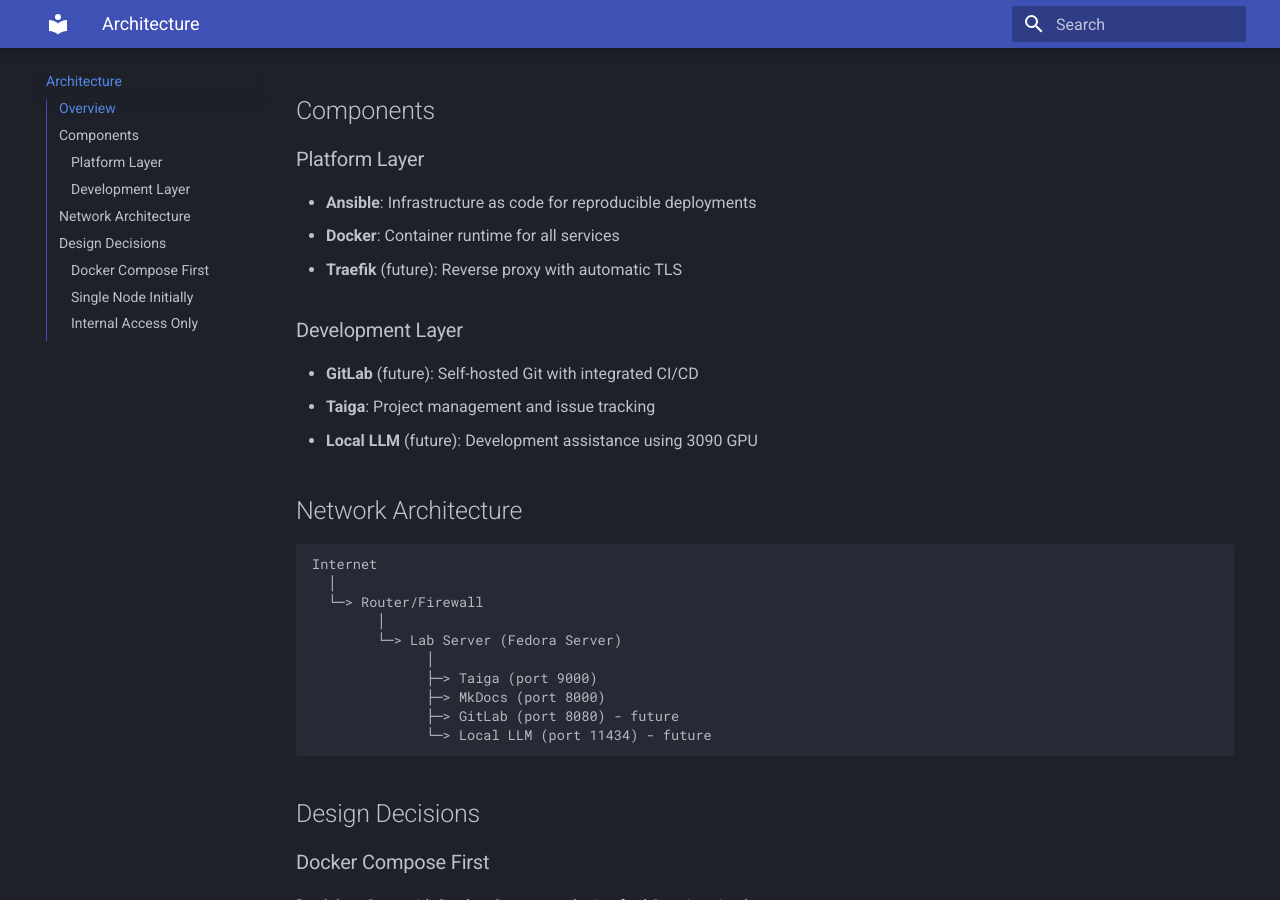
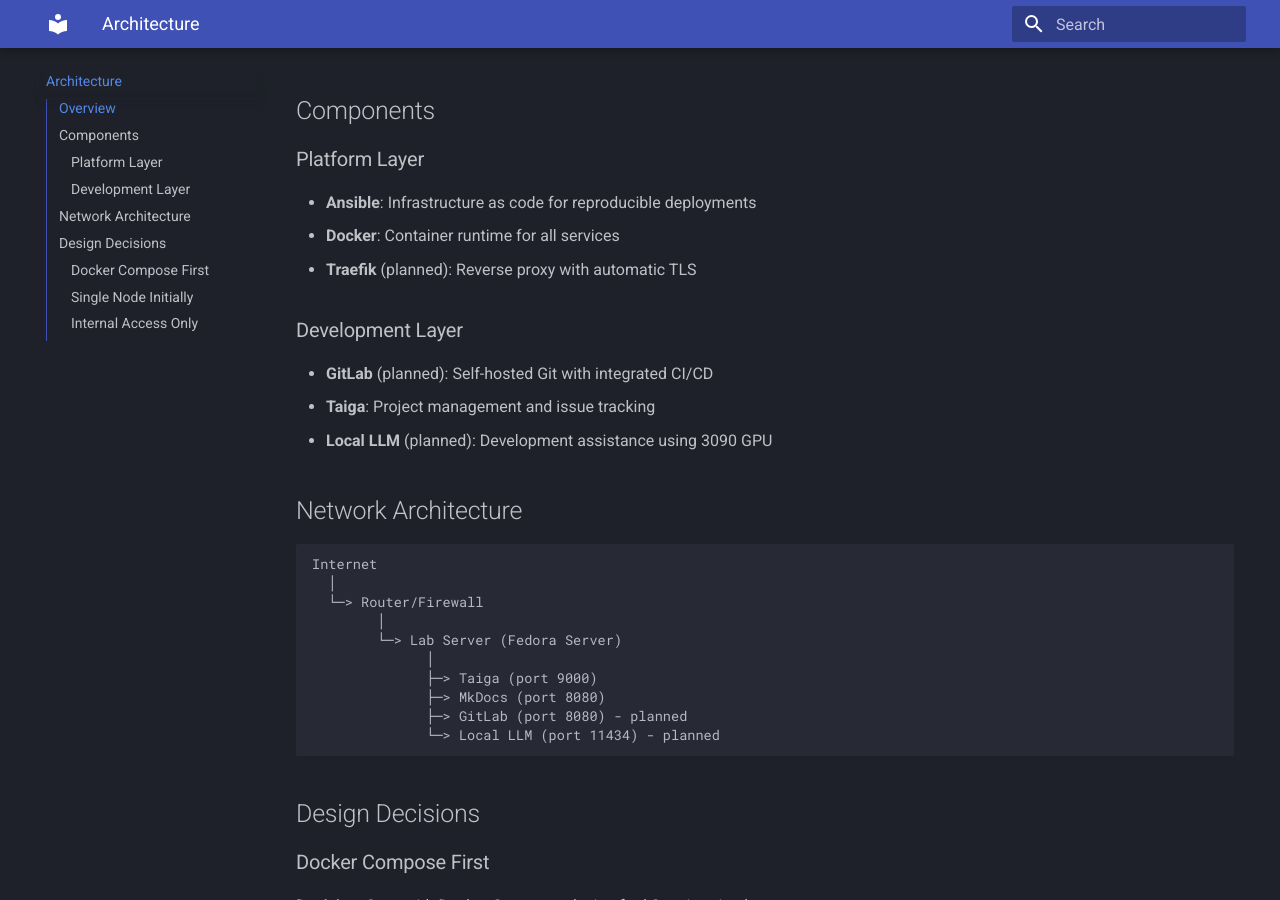
Before and after one commit to bmcivor/vertex-studio, an MkDocs documentation site: the page built from docs/architecture.md, in a window 1280 px wide and 900 px high, scrolled down 277 px. Built offline with MkDocs 1.6.1 and Material for MkDocs 9.7.7, drawn with Linux system fonts in a browser that asks for light colours.

Commit message:
feat: update architecture documentation

````diff
--- a/docs/architecture.md
+++ b/docs/architecture.md
@@ -10,13 +10,13 @@ Vertex Studio is a self-hosted development platform designed to provide a comple
 
 - **Ansible**: Infrastructure as code for reproducible deployments
 - **Docker**: Container runtime for all services
-- **Traefik** (future): Reverse proxy with automatic TLS
+- **Traefik** (planned): Reverse proxy with automatic TLS
 
 ### Development Layer
 
-- **GitLab** (future): Self-hosted Git with integrated CI/CD
+- **GitLab** (planned): Self-hosted Git with integrated CI/CD
 - **Taiga**: Project management and issue tracking
-- **Local LLM** (future): Development assistance using 3090 GPU
+- **Local LLM** (planned): Development assistance using 3090 GPU
 
 ## Network Architecture
 
@@ -28,9 +28,9 @@ Internet
         └─> Lab Server (Fedora Server)
               │
               ├─> Taiga (port 9000)
-              ├─> MkDocs (port 8000)
-              ├─> GitLab (port 8080) - future
-              └─> Local LLM (port 11434) - future
+              ├─> MkDocs (port 8080)
+              ├─> GitLab (port 8080) - planned
+              └─> Local LLM (port 11434) - planned
 ```
 
 ## Design Decisions
````
